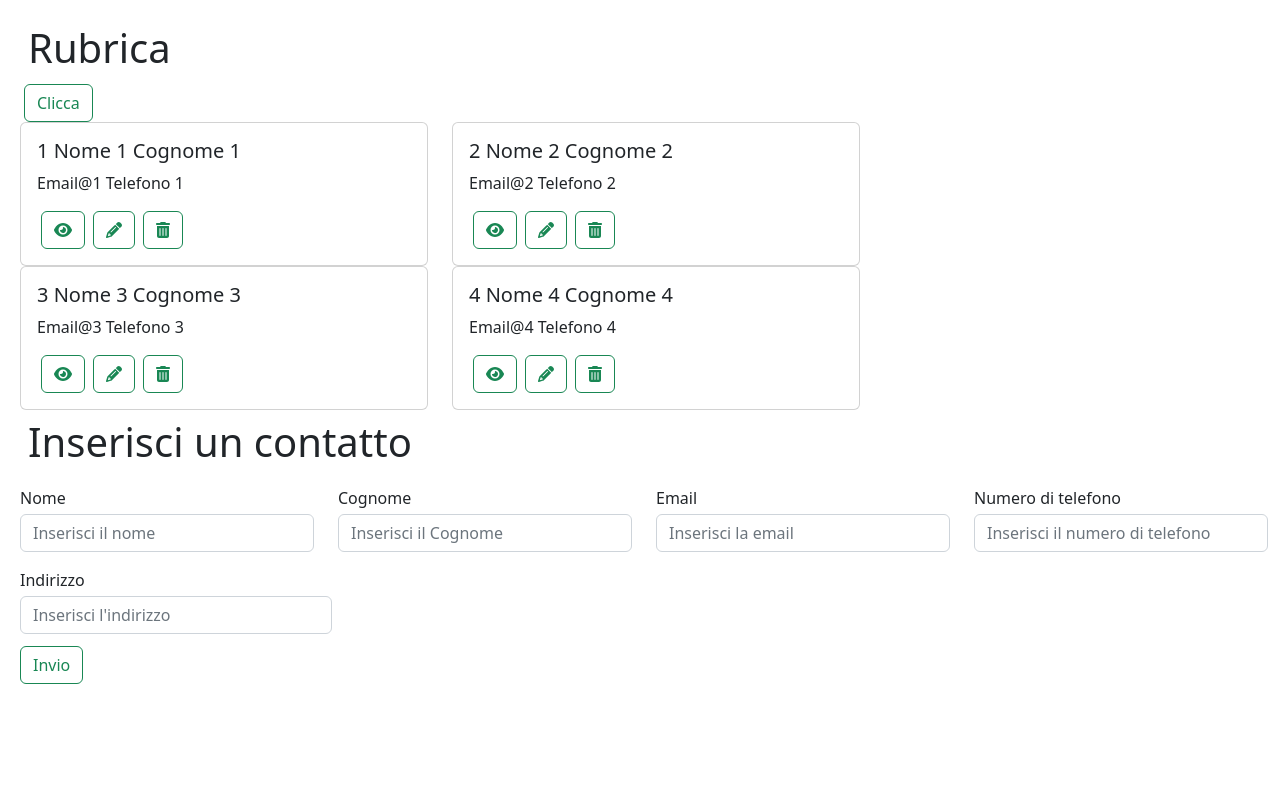
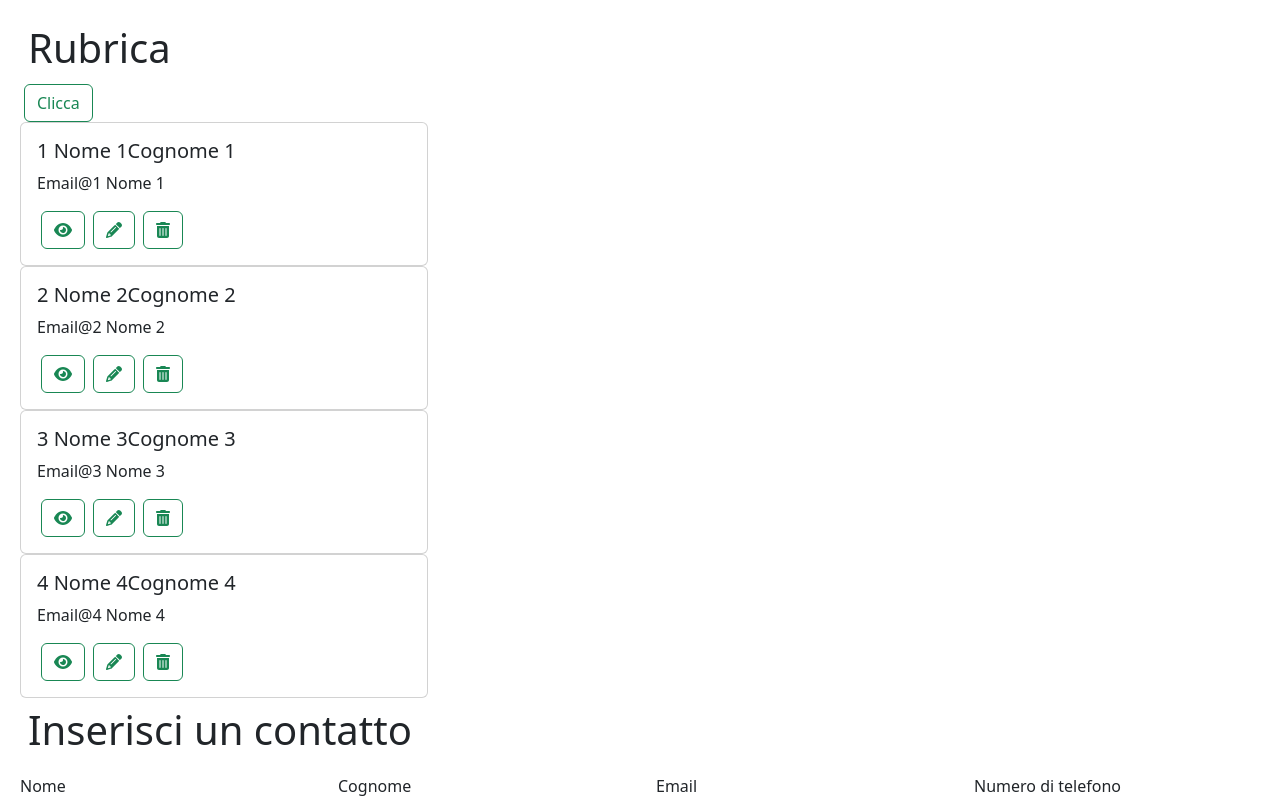
Before and after one commit to SaraFalchetti/Progetto-React, a React (Create React App) app in the folder React/: page / in a window 1280 px wide. Both pictures are taken after a click on the button "Clicca". Shown: the top 800 px of the page. Built offline with nearby package versions, Linux system fonts and the light colour scheme.

Commit message:
componente Card spostato nella Home

```diff
--- a/React/src/Home/Home.js
+++ b/React/src/Home/Home.js
@@ -1,7 +1,10 @@
 import React, { useState } from 'react';
+import { faEye, faPencilAlt, faTrashAlt } from '@fortawesome/free-solid-svg-icons';
+import { FontAwesomeIcon } from '@fortawesome/react-fontawesome';
 import TabellaDati from '../tabella-dati/TabellaDati';
 import Form from '../form/Form';
 import Modale from '../modale/Modale';
+import Card from '../card/Card';
 
 
 const dati_statici = [
@@ -48,8 +51,14 @@ const Home = () => {
   const [indirizzo, setIndirizzo] = useState(null);
 
   const [editedContatto, setEditedContatto] = useState(null);
-  const [id,setId]=useState(null)
+  const [id, setId] = useState(null);
 
+  const [show, setShow] = useState(true);
+
+
+  const cliccaQui = () => {
+    setShow((s) => !s);
+  };
 
   const modificaHandler = (contatto) => {
     setEditedContatto(contatto);
@@ -82,12 +91,10 @@ const Home = () => {
   };
 
   const deleteHandler = () => {
-
     setDati((prevState) => prevState.filter(cont => cont.id !== id));
-
   };
 
-const prendiId=(id)=>{
+  const prendiId = (id) => {
     setId(id)
   }
 
@@ -99,13 +106,45 @@ const prendiId=(id)=>{
       </div>
       <div className='row'>
         <div className='col-sm-12 col-md-10 col-lg-8'>
+          <button type="button" className="btn btn-outline-success mx-1"
+            onClick={cliccaQui}> Clicca </button>
+
+          {show &&
             <TabellaDati contatti={dati}
               onDelete={prendiId}
               onChange={modificaHandler}
               onSaveIndirizzo={saveIndirizzoHandler}
             />
+          }
 
+          {!show && dati.map((card) =>
+            <Card key={card.id}>
+                  <div className="card-body">
+                    <h5 className="card-title"> {card.id} {card.nome}
+                      {card.cognome}
+                    </h5>
+                    <div className="card-text">{card.email} {card.nome}
+                      <p className="card-text">  </p>
+                      <div>
+                        <button type="button" className="btn btn-outline-success mx-1" data-bs-toggle="modal" data-bs-target="#exampleModal"
+                        ><FontAwesomeIcon icon={faEye}
+                        />
+                        </button>
+                        <button type="button" className="btn btn-outline-success mx-1" //onClick={() => modificaContatto(card)}
+
+                        ><FontAwesomeIcon icon={faPencilAlt}
+                          /></button>
+                        <button type="button" className="btn btn-outline-success mx-1" //onClick={() => deleteContatto(card.id)}
+
+                        ><FontAwesomeIcon icon={faTrashAlt}
+                          /></button>
                       </div>
+                    </div>
+                  </div>
+            </Card>)
+          }
+        </div>
+
         <div className='row'>
           <div className='col-12 mt-1 mx-3 p-1'><h1>Inserisci un contatto</h1></div>
         </div>
@@ -118,6 +157,7 @@ const prendiId=(id)=>{
         <Modale closeModal={settaIndirizzo}
           title="Indirizzo dell'utente"
           id="indirizzoModal">
+
           <div className="modal-body">
             <p>{indirizzo}</p>
           </div>
@@ -148,6 +188,8 @@ const prendiId=(id)=>{
       </div></>
   );
 
+
+
 };
 
 export default Home;
--- a/React/src/card/Card.js
+++ b/React/src/card/Card.js
@@ -1,13 +1,15 @@
 import React from "react";
 
 const Card = (props) => {
-
   return (
     <div className="row">
-      {props.dati}
+      <div className="col-sm-6">
+        <div className="card">
+          {props.children}
+        </div>
+      </div>
     </div>
   );
-
 };
 
 export default Card;
--- a/React/src/tabella-dati/TabellaDati.js
+++ b/React/src/tabella-dati/TabellaDati.js
@@ -2,16 +2,11 @@ import { faEye, faPencilAlt, faTrashAlt } from '@fortawesome/free-solid-svg-icon
 import { FontAwesomeIcon } from '@fortawesome/react-fontawesome';
 //import '../tabella-dati/TabellaDati.css';
 import '../tabella-dati/TabellaDati.scss';
-import React, { useState } from 'react';
-//import Alert from '../alert/Alert';
-import Card from '../card/Card';
+//import React, { useState } from 'react';
+import React from 'react';
+
 
 const TabellaDati = (props) => {
-  const [show, setShow] = useState(true);
-
-  const cliccaQui = () => {
-    setShow((s) => !s);
-  };
 
   const deleteContatto = (id) => {
     props.onDelete(id);
@@ -23,51 +18,12 @@ const TabellaDati = (props) => {
 
   };
 
-
   const modificaContatto = (contatto) => {
     props.onChange(contatto);
   };
 
-
-
-
   return (
-    <div>
-      <button type="button" className="btn btn-outline-success mx-1"
-        onClick={cliccaQui}> Clicca </button>
-
-      {!show &&
-        //<Alert messaggio="Non sono presenti nuovi contatti"/>
-        <Card dati=
-          {props.contatti.map((card) =>
-
-            <div className="col-sm-6" key={card.id}>
-              <div className="card">
-
-                <div className="card-body">
-                  <h5 className="card-title">{card.id} {card.nome} {card.cognome} </h5>
-                  <div className="card-text">
-                    <p className="card-text">{card.email} {card.numero}</p>
-                    <div><button type="button" className="btn btn-outline-success mx-1" data-bs-toggle="modal" data-bs-target="#exampleModal" ><FontAwesomeIcon icon={faEye}
-                    />
-                    </button>
-                      <button type="button" className="btn btn-outline-success mx-1" onClick={() => modificaContatto(card)} ><FontAwesomeIcon icon={faPencilAlt}
-
-                      /></button>
-                      <button type="button" className="btn btn-outline-success mx-1" onClick={() => deleteContatto(card.id)}><FontAwesomeIcon icon={faTrashAlt}
-
-                      /></button>
-                    </div>
-                  </div>
-                </div>
-              </div>
-            </div>
-
-          )} />
-
-      }
-
-      {show &&
+    < div className='row'>
       <div className="table-responsive">
         <table className='table'
         >
@@ -85,15 +41,13 @@ const TabellaDati = (props) => {
           <tbody>
 
             {props.contatti.map((contatto, index) =>
-                <tr key={contatto.id} className= {` ${index % 2===0 ? 'gray' : ''}`}
+              <tr key={contatto.id} className={` ${index % 2 === 0 ? 'gray' : ''}`}
               >
                 <th scope="row">{contatto.id}</th>
                 <td>{contatto.nome}</td>
                 <td>{contatto.cognome}</td>
                 <td>{contatto.email}</td>
                 <td>{contatto.numero}</td>
-
-
                 <td>
 
                   {//(index % 2 === 0) &&
@@ -109,19 +63,13 @@ const TabellaDati = (props) => {
                   ><FontAwesomeIcon icon={faTrashAlt}
                     /></button>
 
-
-
                 </td>
               </tr>
             )}
           </tbody>
         </table>
       </div>
-      }
-
-    </div>
-
-
+    </div >
   );
 
 };
```
Lines whose indentation alone changed are shown as unchanged.
